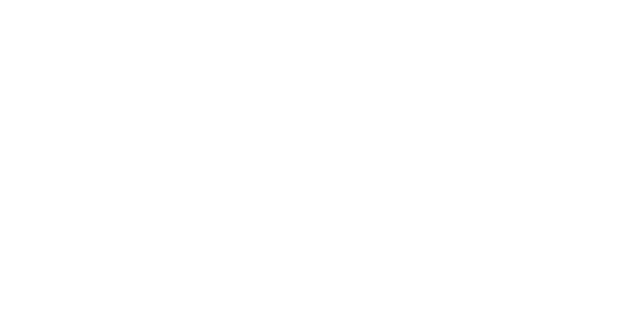
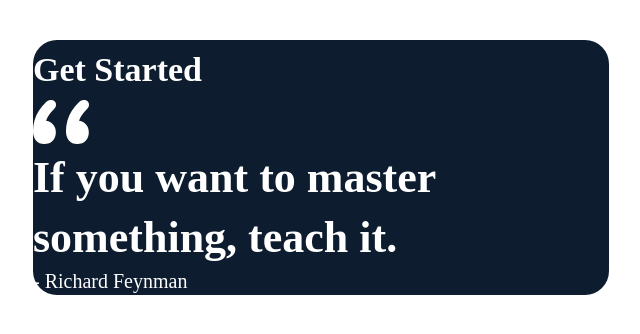
Before and after one commit to Garvit1809/teachnlearn, a React (Vite) app in the folder client/: page /signup in a window 1280 px wide. Shown: the top 334 px of the page, without its empty margins (319-959 px from the left). Built offline with nearby package versions, Linux system fonts and the light colour scheme.

Commit message:
adding multistepform hook

```diff
--- /dev/null
+++ b/client/src/components/authentication-comp/descriptionBox.tsx
@@ -0,0 +1,46 @@
+import React from "react";
+import styled from "styled-components";
+import { DoubleQuoteIcon } from "../general-components/svg";
+
+const Section = styled.div`
+  background-color: #0d1c2e;
+  border-radius: 24px;
+
+  width: calc(50vw - 4rem);
+  /* height: 100%; */
+  /* height: calc(100vh - 4rem); */
+
+  h4 {
+    font-weight: 600;
+    font-size: 34px;
+    line-height: 60px;
+    color: #ffffff;
+  }
+
+  p {
+    color: #ffffff;
+    font-weight: 600;
+    font-size: 44px;
+    line-height: 60px;
+  }
+
+  span {
+    color: #ffffff;
+    font-weight: 400;
+    font-size: 20px;
+    line-height: 27px;
+  }
+`;
+
+const DescriptionBox = () => {
+  return (
+    <Section>
+      <h4>Get Started</h4>
+      <DoubleQuoteIcon />
+      <p>If you want to master something, teach it.</p>
+      <span>- Richard Feynman</span>
+    </Section>
+  );
+};
+
+export default DescriptionBox;
--- a/client/src/components/general-components/svg.tsx
+++ b/client/src/components/general-components/svg.tsx
@@ -118,8 +118,24 @@
   );
 };
 
+export const DoubleQuoteIcon = () => {
+  return (
+    <svg
+      width="56"
+      height="44"
+      viewBox="0 0 56 44"
+      fill="none"
+      xmlns="http://www.w3.org/2000/svg"
+    >
+      <path
+        d="M12.8947 2.25694C14.4912 0.766119 16.0877 0.0207053 17.6842 0.0207053C19.2807 -0.103528 20.5702 0.331297 21.5526 1.32518C22.5351 2.19482 23.0263 3.43718 23.0263 5.05224C23.0263 6.54306 22.2281 8.03388 20.6316 9.5247C17.9298 12.3821 15.9035 14.9911 14.5526 17.3515C13.3246 19.712 12.4035 22.3831 11.7895 25.3647L10.5 20.5195C14.1842 20.5195 17.1316 21.5755 19.3421 23.6875C21.6754 25.7995 22.8421 28.6569 22.8421 32.2598C22.8421 35.7384 21.7982 38.5958 19.7105 40.832C17.7456 42.944 14.9211 44 11.2368 44C7.67544 44 4.91228 42.8198 2.94737 40.4593C0.982456 38.0988 0 34.9308 0 30.9553C0 27.3525 0.491228 23.8739 1.47368 20.5195C2.45614 17.1652 3.86842 13.9972 5.71053 11.0155C7.67544 7.90965 10.0702 4.99012 12.8947 2.25694ZM45.8684 2.25694C47.4649 0.766119 49.0614 0.0207053 50.6579 0.0207053C52.2544 -0.103528 53.5439 0.331297 54.5263 1.32518C55.5088 2.19482 56 3.43718 56 5.05224C56 6.54306 55.2018 8.03388 53.6053 9.5247C50.9035 12.3821 48.8772 14.9911 47.5263 17.3515C46.2983 19.712 45.3772 22.3831 44.7632 25.3647L43.4737 20.5195C47.1579 20.5195 50.1053 21.5755 52.3158 23.6875C54.6491 25.7995 55.8158 28.6569 55.8158 32.2598C55.8158 35.7384 54.7719 38.5958 52.6842 40.832C50.7193 42.944 47.8947 44 44.2105 44C40.6491 44 37.886 42.8198 35.9211 40.4593C33.9561 38.0988 32.9737 34.9308 32.9737 30.9553C32.9737 27.3525 33.4649 23.8739 34.4474 20.5195C35.4298 17.1652 36.8421 13.9972 38.6842 11.0155C40.6491 7.90965 43.0439 4.99012 45.8684 2.25694Z"
+        fill="white"
+      />
+    </svg>
+  );
+};
+
 // export const Cins = () => {}
 // export const Cins = () => {}
 // export const Cins = () => {}
 // export const Cins = () => {}
-// export const Cins = () => {}
--- a/client/src/pages/authentication/newSignup.tsx
+++ b/client/src/pages/authentication/newSignup.tsx
@@ -1,16 +1,22 @@
 import React from 'react'
 import styled from 'styled-components'
+import DescriptionBox from '../../components/authentication-comp/descriptionBox'
 
 const Section = styled.div`
     display: flex;
     align-items: center;
     justify-content: center;
+    padding: 2rem;
+    box-sizing: border-box;
 `
 
 const NewSignup = () => {
   return (
     <Section>
+      <form >
 
+      </form>
+      <DescriptionBox />
     </Section>
   )
 }
```
Also changed, not shown: client/src/components/authentication-comp/useMultiStepForm.ts (added, +35 -0 lines), client/src/assets/Icon.svg (added), client/src/assets/doubleQuote.svg (added).
